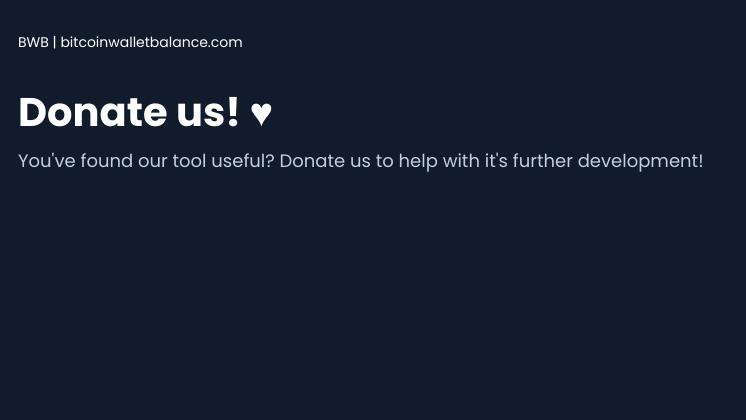
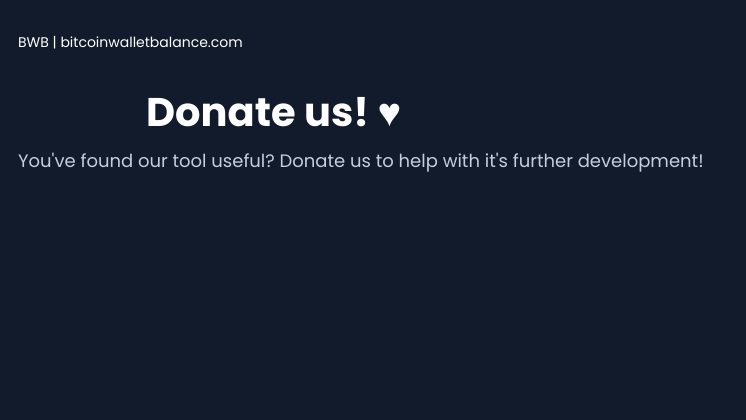
Before and after one commit to aveliore/bitcoin-wallet-balance, a PHP site: page /donate.html in a window 1280 px wide. Shown: the top 420 px of the page, without its empty margins (0-746 px from the left). Run offline with PHP 8.4, Linux system fonts and the light colour scheme.

Commit message:
Add left margin on donate subpage

```diff
--- a/style.css
+++ b/style.css
@@ -167,7 +167,7 @@ footer {
 }
 
 @media only screen and (min-width: 600px) {
-    .headerTitleSubpage .headerSubtitleSubpage {
-        margin-left: 10%;
+    .headerTitleSubpage {
+        margin-left: 10vw;
     }
 }
```
